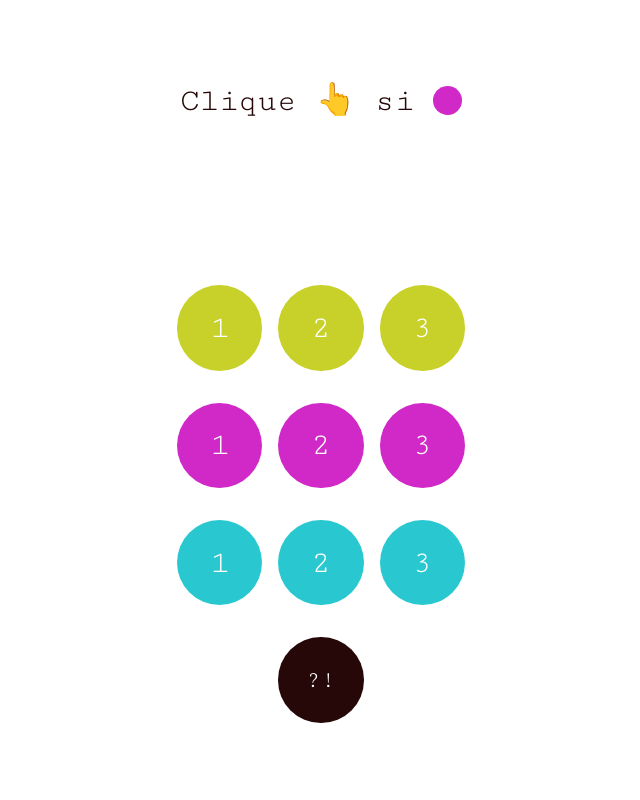
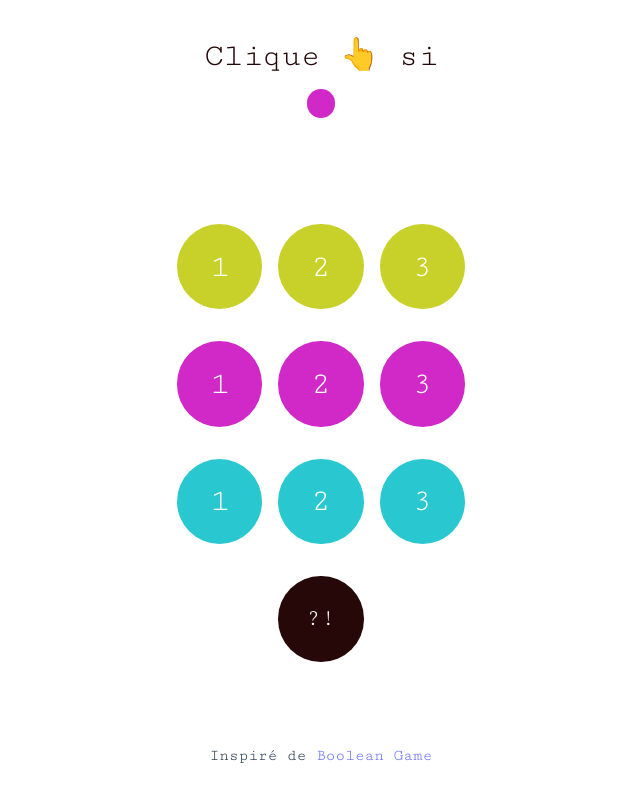
Before and after one commit to codecollectif/boolean-game, a React (Vite) app: page / in a window 1280 px wide. Shown: the whole page, without its empty margins (319-959 px from the left). Built offline with nearby package versions, Linux system fonts and the light colour scheme.

Commit message:
improved design

```diff
--- a/src/App.css
+++ b/src/App.css
@@ -13,9 +13,21 @@
 
 #root {
   max-width: 100%;
+  min-height: 100vh;
   margin: 0 auto;
   padding: 2rem;
   text-align: center;
+  display: flex;
+  flex-direction: column;
+  align-items: center;
+}
+
+.buttons {
+  display: inline-grid;
+  grid-template-columns: repeat(3, 1fr);
+  gap: 2rem 1rem;
+  flex: 1;
+  align-content: start;
 }
 
 .button {
@@ -43,8 +55,18 @@
 }
 
 .challenge {
-  min-height: 11rem;
-  margin-bottom: 2rem;
+  min-height: 4lh;
   font-size: 2rem;
   color: hsl(0 67% 9%);
+
+  & .color {
+    display: inline-block;
+    width: 0;
+    height: 1.8rem;
+    overflow: hidden;
+    padding-left: 1.8rem;
+    border-radius: 50%;
+    position: relative;
+    top: 0.3rem;
+  }
 }
--- a/src/App.tsx
+++ b/src/App.tsx
@@ -75,21 +75,16 @@ function App() {
   return (
     <>
       <p className="challenge">
-        Clique 👆 si {challenge.globalNot && <>pas&nbsp;( </>}
+        Clique 👆 si
+        <br />
+        {challenge.globalNot && <>pas&nbsp;( </>}
         {challenge.colorNot && <>pas&nbsp;( </>}
         {challenge.color && (
           <code
             style={{
-              display: "inline-block",
-              width: 0,
-              height: "1.8rem",
-              overflow: "hidden",
-              paddingLeft: "1.8rem",
               backgroundColor: challenge.color,
-              borderRadius: "50%",
-              position: "relative",
-              top: "0.3rem",
             }}
+            className="color"
           >
             {challenge.color}
           </code>
@@ -101,14 +96,7 @@ function App() {
         {challenge.numberNot && <>&nbsp;)</>}
         {challenge.globalNot && <>&nbsp;)</>}
       </p>
-      <div
-        ref={animationParent}
-        style={{
-          display: "inline-grid",
-          gridTemplateColumns: "repeat(3, 1fr)",
-          gap: "2rem 1rem",
-        }}
-      >
+      <div ref={animationParent} className="buttons">
         {points.map((point) => (
           <button
             key={point.value + point.color}
@@ -189,6 +177,9 @@ function App() {
           </button>
         )}
       </div>
+      <footer>
+        Inspiré de <a href="https://booleangame.com/">Boolean Game</a>
+      </footer>
     </>
   );
 }
```
